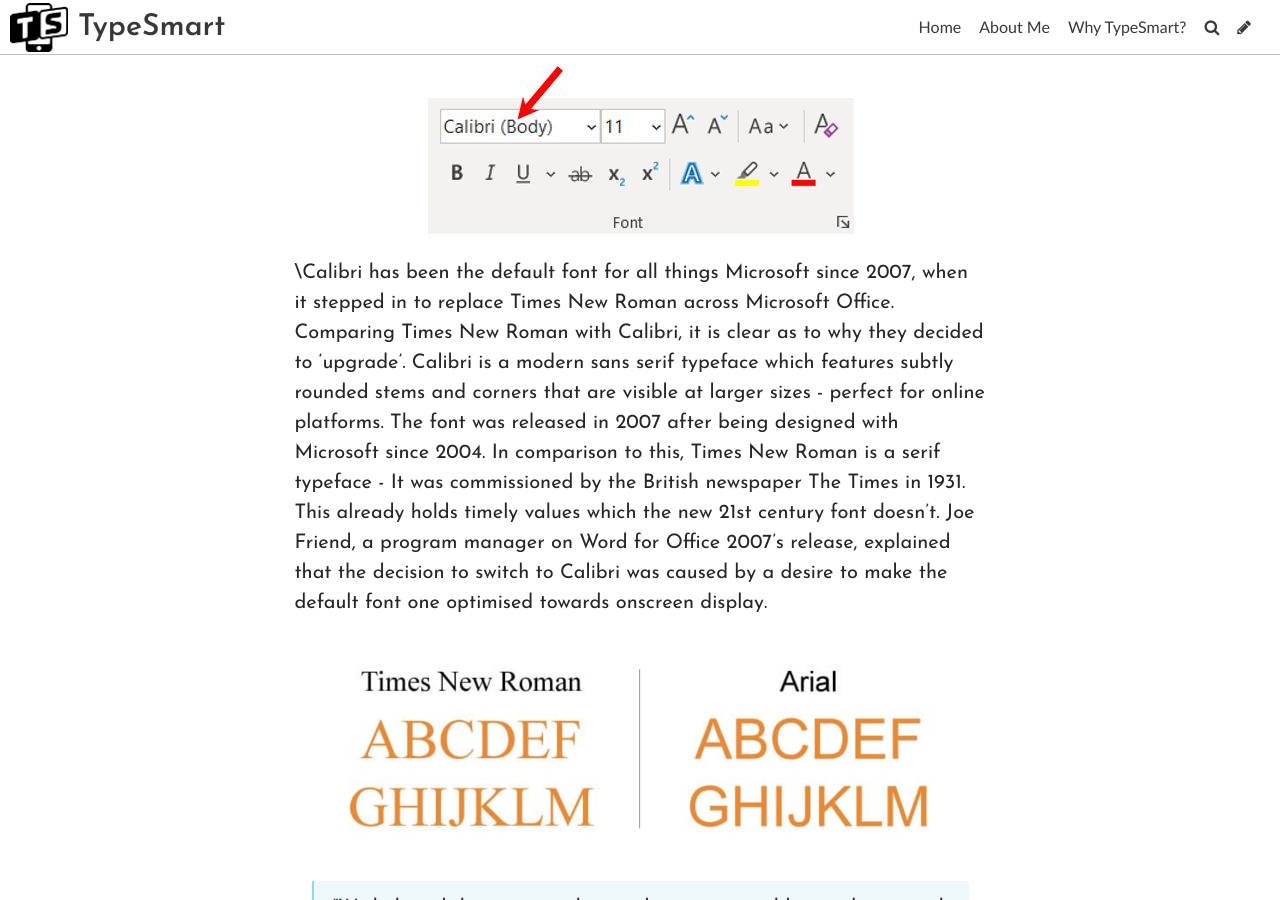
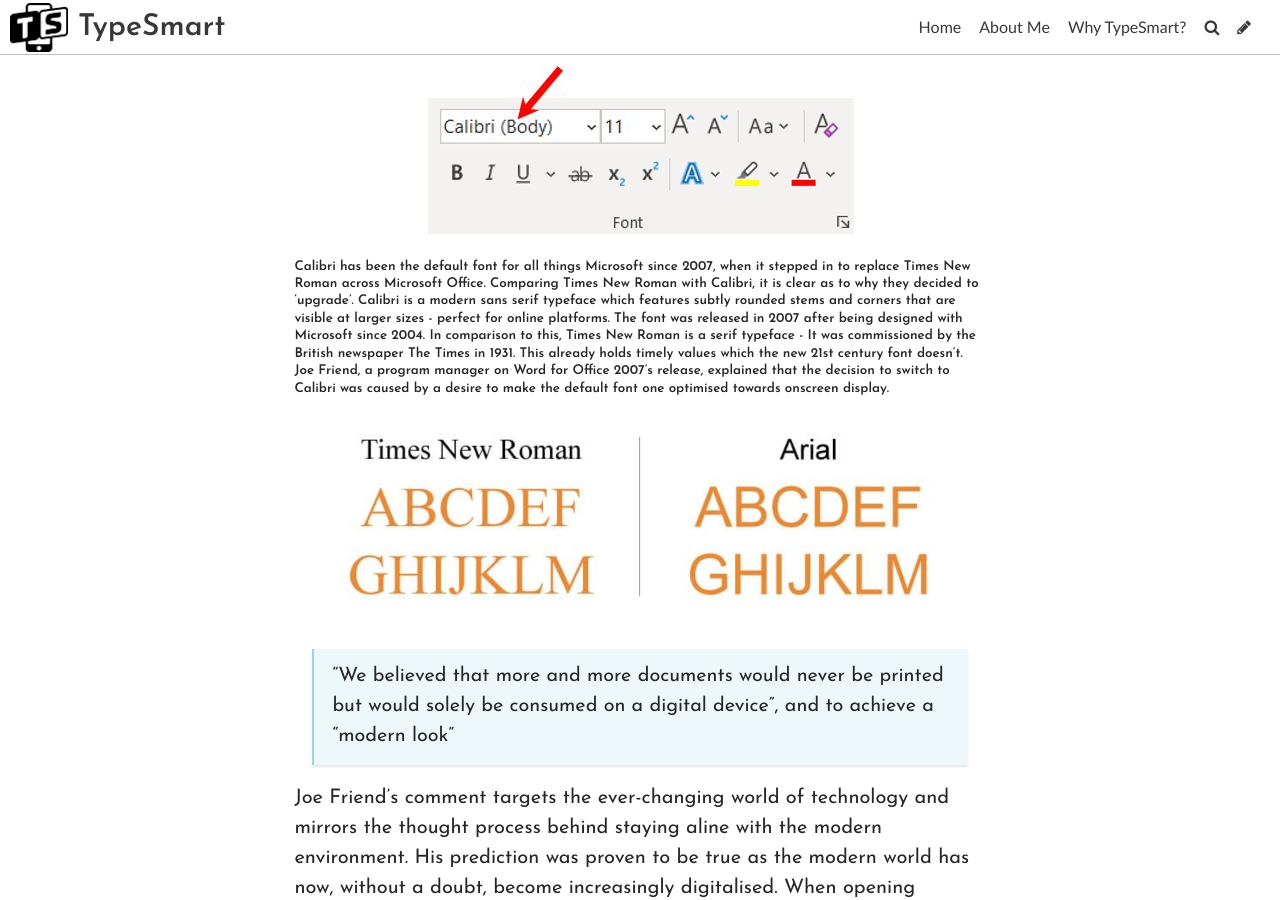
Before and after one commit to nicoleanncarter/typo-design-template, a Jekyll site: the page built from _posts/2021-10-27-the-future-of-calibri.md, in a window 1280 px wide and 900 px high, scrolled down 289 px. Built offline with Jekyll 4.4.1, drawn with Linux system fonts in a browser that asks for light colours; some web fonts are replaced.

Commit message:
Update Post “2021-10-27-the-future-of-calibri”

```diff
--- a/_posts/2021-10-27-the-future-of-calibri.md
+++ b/_posts/2021-10-27-the-future-of-calibri.md
@@ -7,11 +7,9 @@
 caption: ""
 comments: false
 ---
-
-
 ![](../uploads/msword-fonttype.jpg)
 
-\Calibri has been the default font for all things Microsoft since 2007, when it stepped in to replace Times New Roman across Microsoft Office. Comparing Times New Roman with Calibri, it is clear as to why they decided to 'upgrade'. Calibri is a modern sans serif typeface which features subtly rounded stems and corners that are visible at larger sizes - perfect for online platforms. The font was released in 2007 after being designed with Microsoft since 2004. In comparison to this, Times New Roman is a serif typeface - It was commissioned by the British newspaper The Times in 1931. This already holds timely values which the new 21st century font doesn't. Joe Friend, a program manager on Word for Office 2007's release, explained that the decision to switch to Calibri was caused by a desire to make the default font one optimised towards onscreen display.
+###### Calibri has been the default font for all things Microsoft since 2007, when it stepped in to replace Times New Roman across Microsoft Office. Comparing Times New Roman with Calibri, it is clear as to why they decided to 'upgrade'. Calibri is a modern sans serif typeface which features subtly rounded stems and corners that are visible at larger sizes - perfect for online platforms. The font was released in 2007 after being designed with Microsoft since 2004. In comparison to this, Times New Roman is a serif typeface - It was commissioned by the British newspaper The Times in 1931. This already holds timely values which the new 21st century font doesn't. Joe Friend, a program manager on Word for Office 2007's release, explained that the decision to switch to Calibri was caused by a desire to make the default font one optimised towards onscreen display.
 
 ![](../uploads/61254a9f762dd5126002f816_best-times-new-roman-alternatives-7-2.jpg)
 
```
